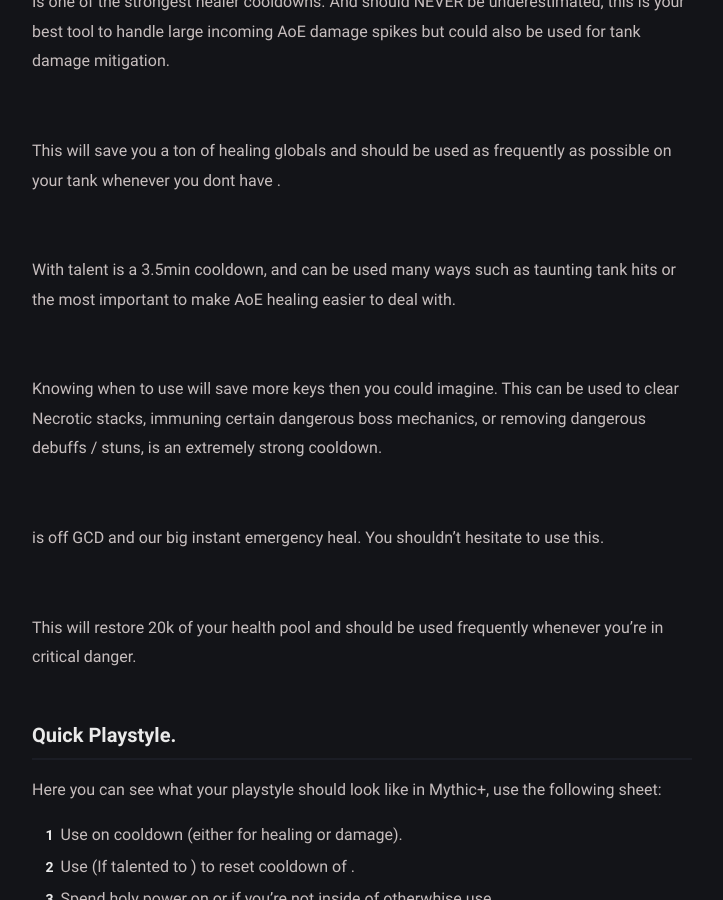
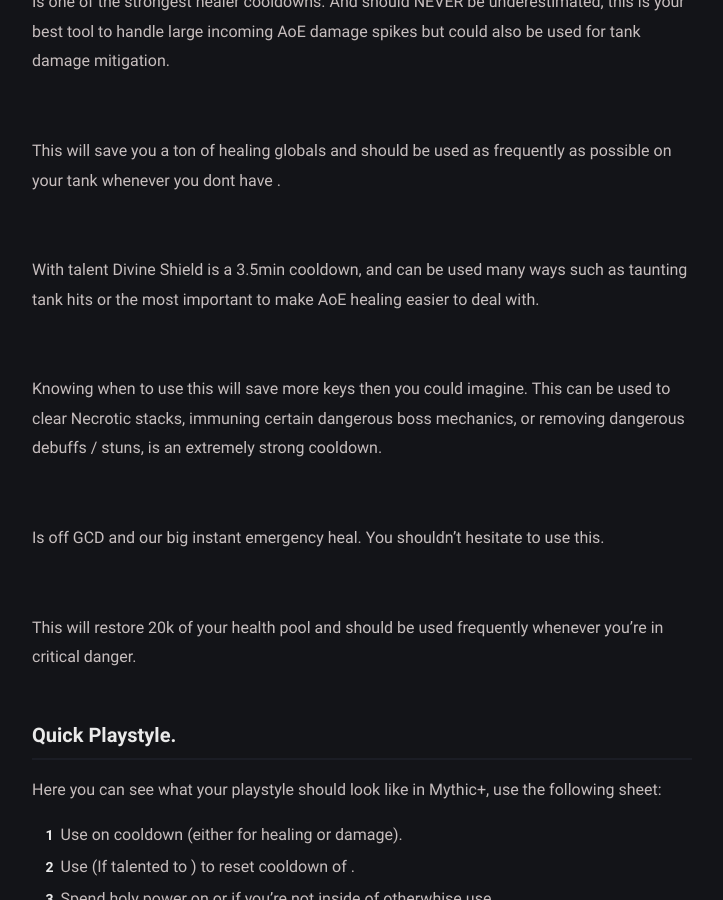
Before and after one commit to BetterThanWowhead/BetterThanWowhead.github.io, a Jekyll site: the page built from pages/M+/dungeon.md, in a window 1280 px wide and 900 px high, scrolled down 779 px. Shown: the whole window, without its empty margins (278-1001 px from the left). Built offline with Jekyll 4.4.1, drawn with Linux system fonts in a browser that asks for light colours; a script that is not in the unit is left out.

Commit message:
Update dungeon.md

```diff
--- a/pages/M+/dungeon.md
+++ b/pages/M+/dungeon.md
@@ -32,15 +32,15 @@ This will save you a ton of healing globals and should be used as frequently as
 
 #### **<a href="https://www.wowhead.com/spell=642/divine-shield" data-wowhead="spell=642"></a>**
 
-With <a href="https://www.wowhead.com/spell=114154/unbreakable-spirit" data-wowhead="spell=114154"></a> talent <a href="https://www.wowhead.com/spell=642/divine-shield" data-wowhead="spell=642"></a> is a 3.5min cooldown, and can be used many ways such as taunting tank hits or the most important to make AoE healing easier to deal with.
+With <a href="https://www.wowhead.com/spell=114154/unbreakable-spirit" data-wowhead="spell=114154"></a> talent Divine Shield is a 3.5min cooldown, and can be used many ways such as taunting tank hits or the most important to make AoE healing easier to deal with.
 
 #### **<a href="https://www.wowhead.com/spell=1022/blessing-of-protection" data-wowhead="spell=1022"></a>**
 
-Knowing when to use <a href="https://www.wowhead.com/spell=1022/blessing-of-protection" data-wowhead="spell=1022"></a> will save more keys then you could imagine. This can be used to clear Necrotic stacks, immuning certain dangerous boss mechanics, or removing dangerous debuffs / stuns, <a href="https://www.wowhead.com/spell=1022/blessing-of-protection" data-wowhead="spell=1022"></a> is an extremely strong cooldown.
+Knowing when to use this will save more keys then you could imagine. This can be used to clear Necrotic stacks, immuning certain dangerous boss mechanics, or removing dangerous debuffs / stuns, <a href="https://www.wowhead.com/spell=1022/blessing-of-protection" data-wowhead="spell=1022"></a> is an extremely strong cooldown.
 
 #### **<a href="https://www.wowhead.com/spell=633/lay-on-hands" data-wowhead="spell=633"></a>**
 
-<a href="https://www.wowhead.com/spell=633/lay-on-hands" data-wowhead="spell=633"></a> is off GCD and our big instant emergency heal. You shouldn’t hesitate to use this.
+Is off GCD and our big instant emergency heal. You shouldn’t hesitate to use this.
 
 #### **<a href="https://ptr.wowhead.com/item=187802/cosmic-healing-potion" data-wowhead="spell=187802"></a>**
 
```
